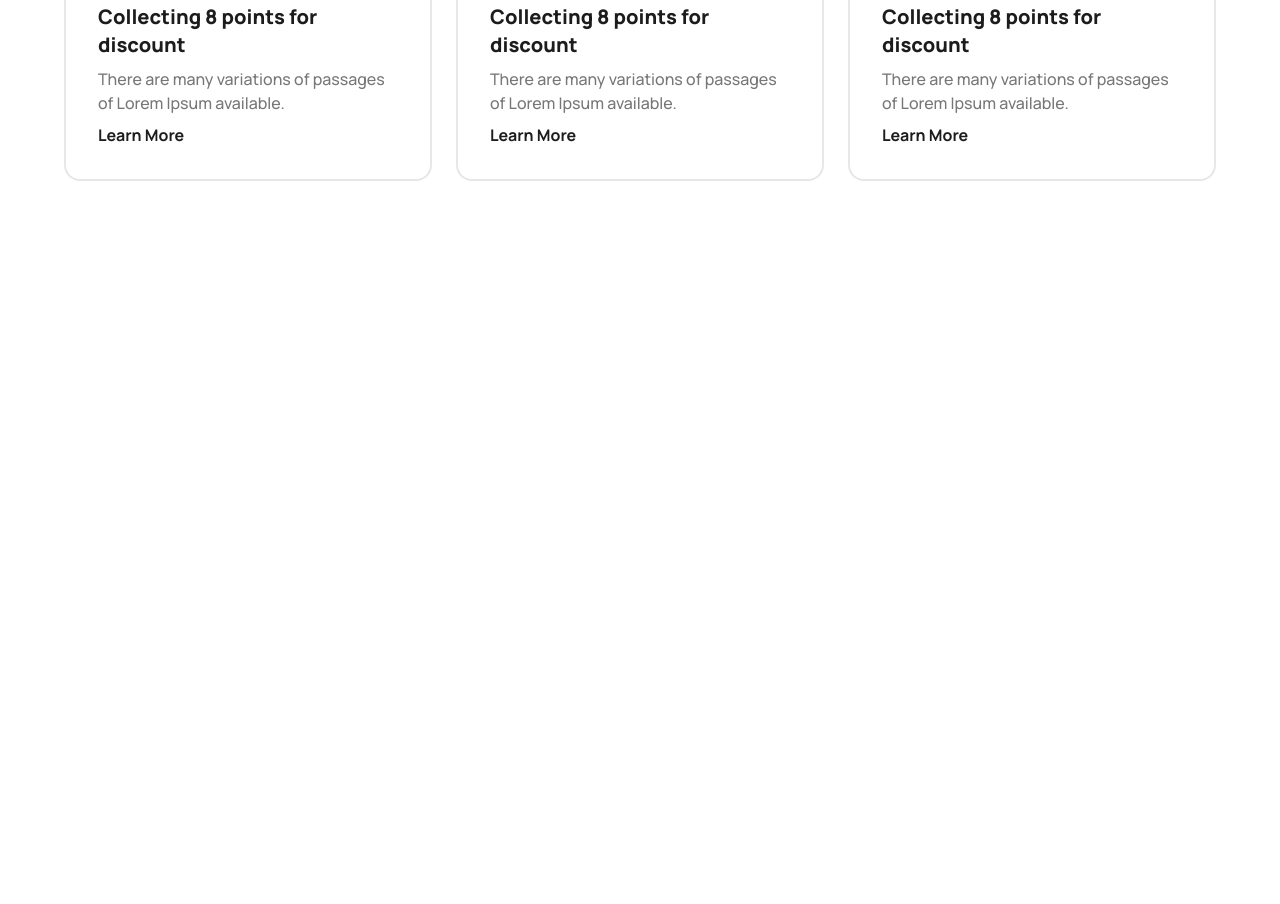
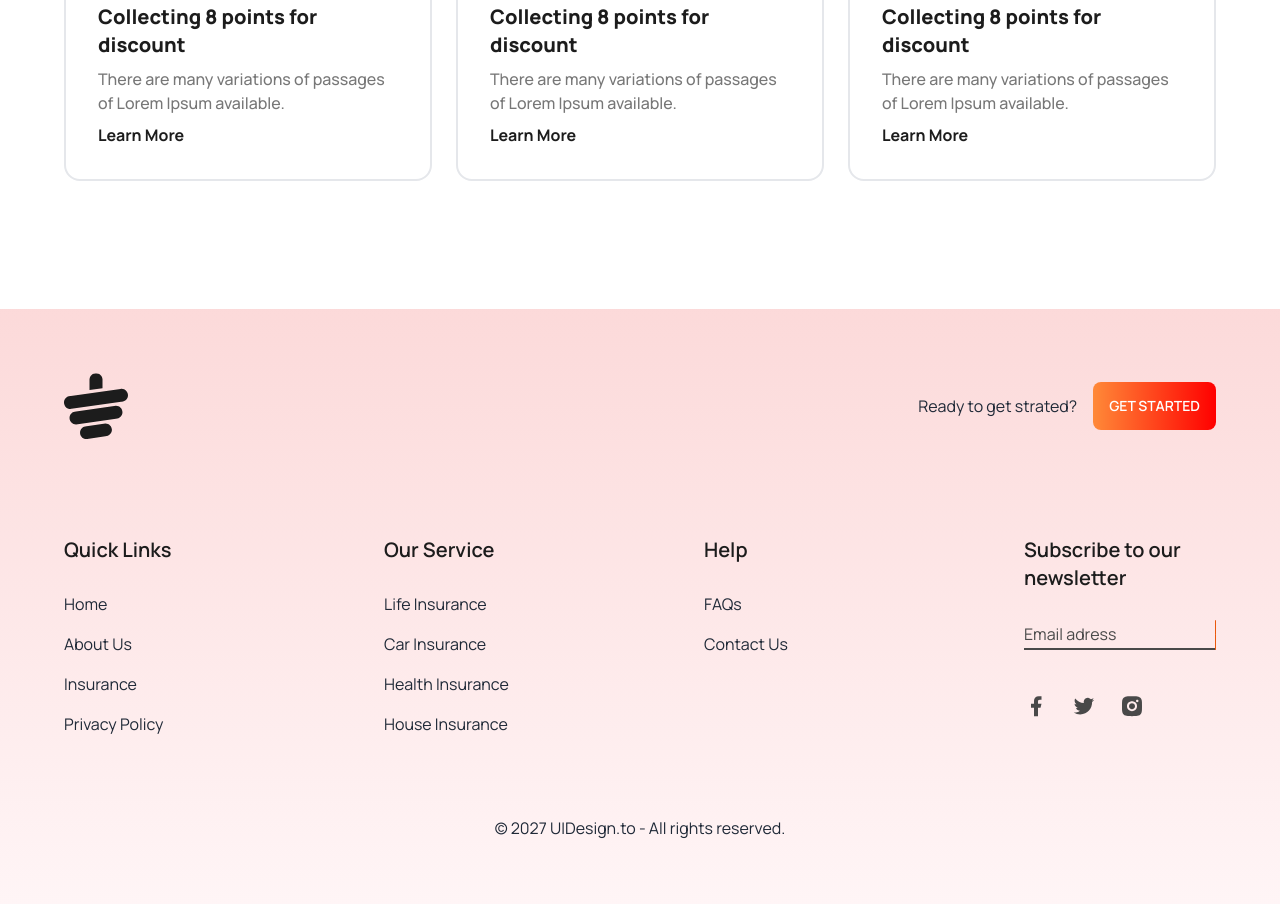
Before and after one commit to imran-it1/Tea-House-DaisyUI, a plain HTML site: page index.html in a window 1280 px wide. Shown: the part 3303-4207 px from the top of the page. Before the commit the page ends 3628 px from the top, so only its background shows below. Drawn offline with nearby package versions, Linux system fonts and the light colour scheme.

Commit message:
Footer section added by me no Daisy UI

```diff
--- a/index.html
+++ b/index.html
@@ -397,6 +397,133 @@
         </div>
       </section>
     </main>
-    <footer class="mt-36"></footer>
+
+    <footer
+      id="footer"
+      class="bg-gradient-to-b from-red-500/20 to-rose-200/20 mt-32"
+    >
+      <div class="container mx-auto px-16 py-16 md:px-16">
+        <div class="flex items-center justify-between mb-24">
+          <div class="">
+            <img class="min-w-16 min-h-16" src="./images/Frame.svg" alt="" />
+          </div>
+          <div class="flex flex-col md:flex-row items-center gap-4">
+            <p>Ready to get strated?</p>
+            <button
+              class="btn text-white bg-gradient-to-r from-[#FF8938] to-[#F00] border-none hover:opacity-90"
+            >
+              Get Started
+            </button>
+          </div>
+        </div>
+        <!-- Link Grid Container -->
+        <div class="grid gap-20 md:gap-32 grid-cols-2 md:grid-cols-4">
+          <!-- Link Part one -->
+          <div class="flex flex-col">
+            <h3 class="mb-7 text-[#1C1C1C] text-xl font-semibold">
+              Quick Links
+            </h3>
+            <a
+              href=""
+              class="text-[#494949], hover:cursor-pointer hover:underline mb-4"
+              >Home</a
+            >
+            <a
+              href=""
+              class="text-[#494949], hover:cursor-pointer hover:underline mb-4"
+              >About Us</a
+            >
+            <a
+              href=""
+              class="text-[#494949], hover:cursor-pointer hover:underline mb-4"
+              >Insurance</a
+            >
+            <a
+              href=""
+              class="text-[#494949], hover:cursor-pointer hover:underline mb-4"
+              >Privacy Policy</a
+            >
+          </div>
+          <div class="flex flex-col">
+            <h3 class="mb-7 text-[#1C1C1C] text-xl font-semibold">
+              Our Service
+            </h3>
+            <a
+              href=""
+              class="text-[#494949], hover:cursor-pointer hover:underline mb-4"
+              >Life Insurance</a
+            >
+            <a
+              href=""
+              class="text-[#494949], hover:cursor-pointer hover:underline mb-4"
+              >Car Insurance</a
+            >
+            <a
+              href=""
+              class="text-[#494949], hover:cursor-pointer hover:underline mb-4"
+              >Health Insurance</a
+            >
+            <a
+              href=""
+              class="text-[#494949], hover:cursor-pointer hover:underline mb-4"
+              >House Insurance</a
+            >
+          </div>
+          <div class="flex flex-col">
+            <h3 class="mb-7 text-[#1C1C1C] text-xl font-semibold">Help</h3>
+            <a
+              href=""
+              class="text-[#494949], hover:cursor-pointer hover:underline mb-4"
+              >FAQs</a
+            >
+            <a
+              href=""
+              class="text-[#494949], hover:cursor-pointer hover:underline mb-4"
+              >Contact Us</a
+            >
+          </div>
+          <div class="flex flex-col">
+            <h3 class="mb-7 text-[#1C1C1C] text-xl font-semibold">
+              Subscribe to our <br />
+              newsletter
+            </h3>
+            <div class="flex flex-col">
+              <div class="flex mb-11">
+                <input
+                  class="bg-transparent border-b-2 border-[#494949] outline-none placeholder:text-[#494949]"
+                  type="email"
+                  placeholder="Email adress"
+                />
+                <div
+                  class="w-[30px] h-[30px] bg-orange-600 rounded-full flex justify-center items-center"
+                >
+                  <img class="" src="./images/arrow.svg" alt="" />
+                </div>
+              </div>
+              <div class="flex gap-6">
+                <img
+                  class="hover:cursor-pointer"
+                  src="./images/social/face.svg"
+                  alt=""
+                />
+                <img
+                  class="hover:cursor-pointer"
+                  src="./images/social/twitter.svg"
+                  alt=""
+                />
+                <img
+                  class="hover:cursor-pointer"
+                  src="./images/social/insta.svg"
+                  alt=""
+                />
+              </div>
+            </div>
+          </div>
+        </div>
+        <p class="mt-16 text-center">
+          © 2027 UIDesign.to - All rights reserved.
+        </p>
+      </div>
+    </footer>
   </body>
 </html>
```
Also changed, not shown: images/Frame(1).png (added), images/Frame.svg (added), images/arrow.svg (added), images/social/face.svg (added), images/social/insta.svg (added), images/social/twitter.svg (added).
